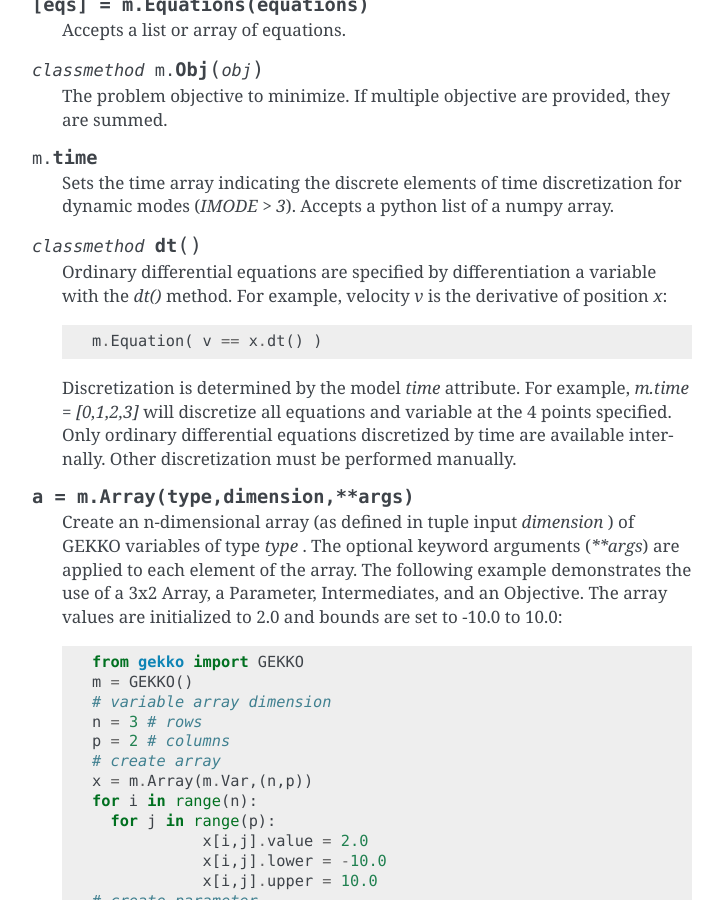
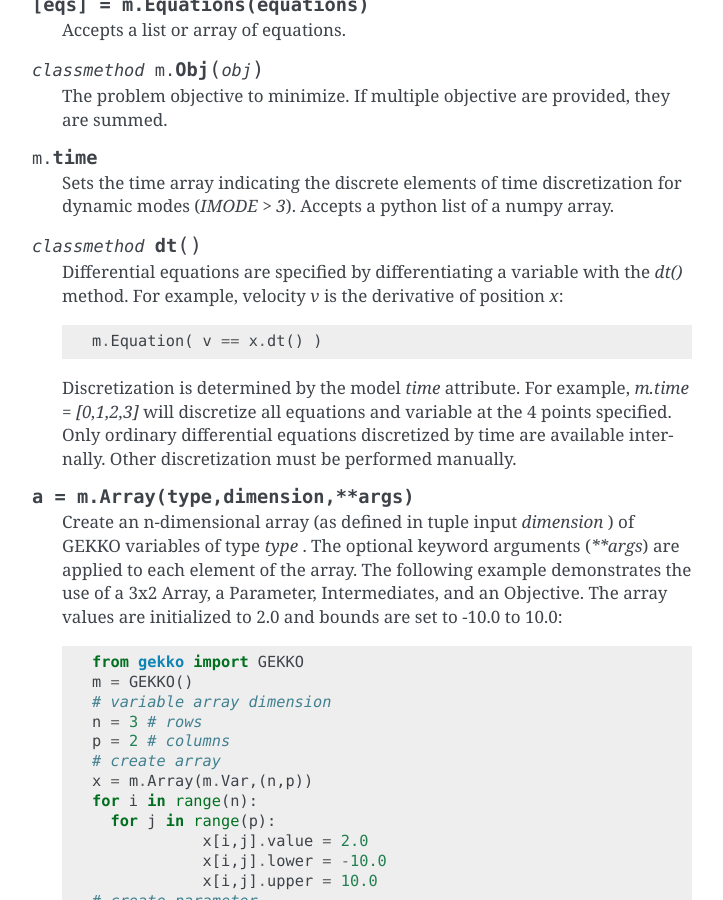
Before and after one commit to BYU-PRISM/GEKKO, a Sphinx documentation site: the page built from docs/model_methods.rst, in a window 1280 px wide and 900 px high, scrolled down 3466 px. Shown: the whole window, without its empty margins (388-1111 px from the left). Built offline with Sphinx 7.4.7, drawn with Linux system fonts in a browser that asks for light colours.

Commit message:
Update model_methods.rst

```diff
--- a/docs/model_methods.rst
+++ b/docs/model_methods.rst
@@ -105,7 +105,7 @@ Model Building
 
 .. py:classmethod:: dt()
 
-    Ordinary differential equations are specified by differentiation a variable with the `dt()` method. For example, velocity `v` is the derivative of position `x`::
+    Differential equations are specified by differentiating a variable with the `dt()` method. For example, velocity `v` is the derivative of position `x`::
 
         m.Equation( v == x.dt() )
 
```
